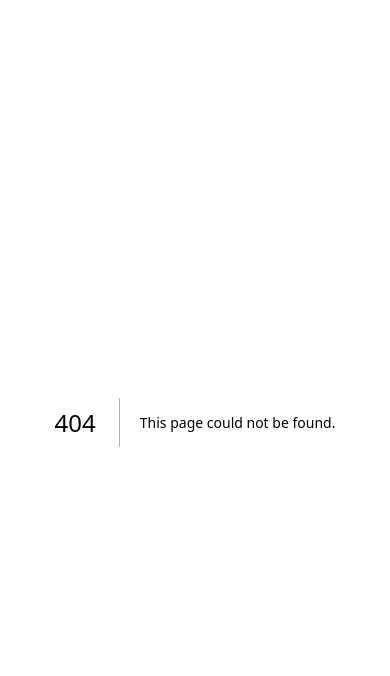
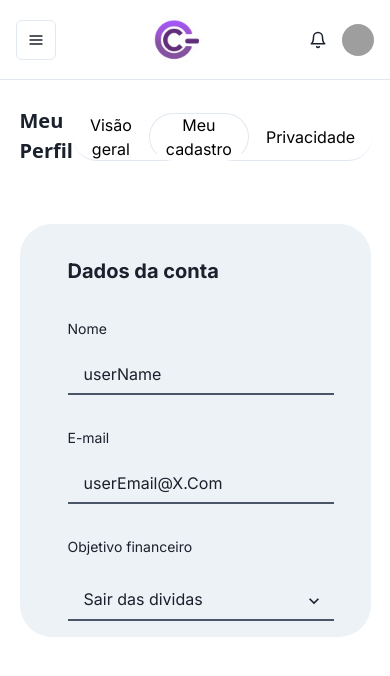
Before and after one commit to Coin-Capital/CC-Front-End, a Next.js app: page /myprofile in a window 390 px wide. Before the commit this address had no page. Shown: the top 676 px of the page. Built offline with nearby package versions, Linux system fonts and the light colour scheme; grey boxes are pictures that could not be loaded.

Commit message:
[ REF ]: refactoring UI/Design add: responsiviness

```diff
--- a/package.json
+++ b/package.json
@@ -11,6 +11,7 @@
   "dependencies": {
     "@chakra-ui/next-js": "^2.1.5",
     "@chakra-ui/react": "^2.8.0",
+    "@chakra-ui/theme": "^3.2.0",
     "@emotion/react": "^11.11.1",
     "@emotion/styled": "^11.11.0",
     "@react-icons/all-files": "^4.1.0",
--- a/src/app/auth/page.tsx
+++ b/src/app/auth/page.tsx
@@ -15,14 +15,25 @@ function Page() {
         w="screen"
         h="auto"
         justifyContent="center"
-        mt="5%"
+        mt="12%"
         alignItems="center"
+        direction={["column", "column", "column", "row"]}
       >
         <Flex flexDirection="column" w="20rem">
-          <Text w="20rem" textAlign="center" fontSize="2xl" fontWeight="bold">
+          <Text
+            w="20rem"
+            textAlign="center"
+            fontSize={["xl", "xl", "xl", "2xl"]}
+            fontWeight="bold"
+          >
             Hora de transformar suas finanças com a Coin Capital
           </Text>
-          <Image src="/Logo.png" alt="Logo" w="355px" />
+          <Image
+            src="/Logo.png"
+            ml={["65px", "65px", "65px", "0px"]}
+            alt="Logo"
+            w={["200px", "200px", "200px", "355px"]}
+          />
           <Text w="20rem" textAlign="center">
             Seu patrimonio sobre seu controle, e com quem entende de finanças
           </Text>
@@ -35,7 +46,10 @@ function Page() {
           ml="20rem"
         >
           <Flex w="100%" justifyContent="space-evenly" h="auto">
-            <Tabs>
+            <Tabs
+              mr={["18rem", "18rem", "18rem"]}
+              mt={["4rem", "4rem", "4rem"]}
+            >
               <TabList border="none">
                 <Tab
                   _hover={{
@@ -80,8 +94,12 @@ function Page() {
               </TabList>
             </Tabs>
           </Flex>
-          <Flex>{focus === 1 ? <Login /> : null}</Flex>
-          <Flex>{focus === 2 ? <Register /> : null}</Flex>
+          <Flex mr={["18rem", "18rem", "18rem"]}>
+            {focus === 1 ? <Login /> : null}
+          </Flex>
+          <Flex mr={["18rem", "18rem", "18rem"]}>
+            {focus === 2 ? <Register /> : null}
+          </Flex>
         </Flex>
       </Flex>
     </Box>
--- /dev/null
+++ b/src/app/myprofile/page.tsx
@@ -0,0 +1,15 @@
+"use client";
+import React from "react";
+import { Box } from "@chakra-ui/react";
+import MainBox from "@/components/MainBox";
+import SideBar from "@/components/SideBar";
+
+function page() {
+  return (
+    <Box>
+      <SideBar />
+    </Box>
+  );
+}
+
+export default page;
--- a/src/app/page.tsx
+++ b/src/app/page.tsx
@@ -1,14 +1,11 @@
-import SideBar from "@/components/SideBar";
-import Profile from "@/components/MainBox";
+import Page from "./landingpage/page";
 
 function MyApp() {
-
-
   return (
     <div>
-        <SideBar />
+      <Page />
     </div>
-  )
+  );
 }
 
 export default MyApp;
--- a/src/components/MainBox.tsx
+++ b/src/components/MainBox.tsx
@@ -15,7 +15,7 @@ function MainBox() {
         w="screen"
         h="50rem"
         mr="5%"
-        ml="17%"
+        ml={["5%", "5%", "17%", "17%"]}
         color={"slate"}
       >
         <MyProfile />
--- a/src/components/myProfile/MyProfile.tsx
+++ b/src/components/myProfile/MyProfile.tsx
@@ -34,9 +34,10 @@ function MyProfile() {
         <Flex h="48px" alignItems="center" justifyContent="space-between">
           <Text
             w="auto"
-            fontSize="2xl"
+            fontSize={["xl", "xl", "xl", "2xl"]}
             fontFamily="system-ui"
             fontWeight="bold"
+            ml={["0px", "0px", "6rem", "5rem"]}
           >
             Meu Perfil
           </Text>
@@ -49,6 +50,7 @@ function MyProfile() {
                 onClick={() => {
                   setActiveTab(1);
                 }}
+                fontSize="md"
               >
                 Visão geral
               </Tab>
--- a/src/components/myProfile/MyRegister.tsx
+++ b/src/components/myProfile/MyRegister.tsx
@@ -19,10 +19,14 @@ function MyRegister() {
       backgroundColor="gray.100"
       borderRadius="32px"
       justifyContent="space-evenly"
+      ml={["0px", "0px", "2rem", "0px", "0px"]}
     >
-      <Box pb="32px" display="flex">
-        <Box display="flex" flexDirection="column">
-          <Box mt="32px" w="full"></Box>
+      <Box
+        pb="32px"
+        display="flex"
+        flexDirection={["column", "column", "column", "column"]}
+      >
+        <Box display="flex" flexDirection="column" ml="40px">
           <Text fontSize="xl" fontWeight="bold">
             Meus Dados
           </Text>
@@ -31,7 +35,7 @@ function MyRegister() {
           </Text>
           <Input
             mt="16px"
-            w="auto"
+            w="25rem"
             border="none"
             borderBottom="2px"
             borderBottomColor="gray.600"
@@ -46,29 +50,11 @@ function MyRegister() {
             value={user.name}
           ></Input>
           <Text fontSize="14px" marginTop="32px">
-            Como você gostaria de ser chamado ?
-          </Text>
-          <Input
-            mt="16px"
-            w="auto"
-            border="none"
-            borderBottom="2px"
-            borderBottomColor="gray.600"
-            _focusVisible={{
-              border: "none",
-              borderBottom: "2px",
-              borderBottomColor: "purple",
-              _hover: { borderColor: "purple" },
-            }}
-            borderRadius="0px"
-            _hover={{ borderColor: "black" }}
-          ></Input>
-          <Text fontSize="14px" marginTop="32px">
             E-mail
           </Text>
           <Input
             mt="16px"
-            w="auto"
+            w="25rem"
             border="none"
             borderBottom="2px"
             borderBottomColor="gray.600"
@@ -87,7 +73,7 @@ function MyRegister() {
           </Text>
           <Input
             mt="16px"
-            w="auto"
+            w="25rem"
             border="none"
             borderBottom="2px"
             borderBottomColor="gray.600"
@@ -107,7 +93,7 @@ function MyRegister() {
           </Text>
           <Input
             mt="16px"
-            w="auto"
+            w="25rem"
             border="none"
             borderBottom="2px"
             borderBottomColor="gray.600"
--- a/src/components/myProfile/Overview.tsx
+++ b/src/components/myProfile/Overview.tsx
@@ -20,14 +20,27 @@ function Overview() {
       backgroundColor="gray.100"
       borderRadius="32px"
       pb="16px"
+      ml={["0px", "0xp", "0px", "3rem"]}
     >
-      <Flex ml="42px" mt="32px" flexDirection="column">
+      <Flex
+        ml={["3rem", "3rem", "0px", "3rem"]}
+        mt="32px"
+        flexDirection="column"
+      >
         <Box>
-          <Text fontSize="xl" fontWeight="bold">
+          <Text
+            fontSize="xl"
+            fontWeight="bold"
+            ml={["0px", "0px", "8rem", "0px"]}
+          >
             Dados da conta
           </Text>
         </Box>
-        <Text fontSize="14px" marginTop="32px">
+        <Text
+          fontSize="14px"
+          marginTop="32px"
+          ml={["0px", "0px", "8rem", "0px"]}
+        >
           Nome
         </Text>
         <Input
@@ -45,8 +58,13 @@ function Overview() {
           borderRadius="0px"
           _hover={{ borderColor: "black" }}
           value={user.name}
+          ml={["0px", "0px", "8rem", "0px"]}
         ></Input>
-        <Text fontSize="14px" marginTop="32px">
+        <Text
+          fontSize="14px"
+          marginTop="32px"
+          ml={["0px", "0px", "8rem", "0px"]}
+        >
           E-mail
         </Text>
         <Input
@@ -64,8 +82,13 @@ function Overview() {
           borderRadius="0px"
           _hover={{ borderColor: "black" }}
           value={user.email}
+          ml={["0px", "0px", "8rem", "0px"]}
         ></Input>
-        <Text fontSize="14px" marginTop="32px">
+        <Text
+          fontSize="14px"
+          marginTop="32px"
+          ml={["0px", "0px", "8rem", "0px"]}
+        >
           Objetivo financeiro
         </Text>
         <Select
@@ -86,6 +109,7 @@ function Overview() {
             borderBottomColor: "purple",
             _hover: { borderColor: "purple" },
           }}
+          ml={["0px", "0px", "8rem", "0px"]}
         >
           <option value="option1">Sair das dividas</option>
           <option value="option2">Começar a economizar</option>
@@ -93,8 +117,18 @@ function Overview() {
           <option value="option4">Otimizar investimentos</option>
         </Select>
       </Flex>
-      <Box boxSize="sm" display="flex" alignItems="center">
-        <Image src={`${user.perfImg}`} alt="imagem de perfil" />
+      <Box
+        flexDirection="row-reverse"
+        boxSize="sm"
+        display="flex"
+        justifyContent={["", "", "", "start"]}
+        alignItems={["start", "start", "start", "start"]}
+      >
+        <Image
+          w={["0px", "10rem", "10rem", "25rem"]}
+          src={`${user.perfImg}`}
+          alt="imagem de perfil"
+        />
       </Box>
     </Box>
   );
--- a/src/components/myProfile/Privace.tsx
+++ b/src/components/myProfile/Privace.tsx
@@ -13,15 +13,18 @@ function Privace() {
       flexDirection="column"
       backgroundColor="gray.100"
       padding="32px"
+      alignItems={["center", "center", "center", "center"]}
     >
-      <Flex>
+      <Flex flexDirection={["column", "column", "column"]}>
         <Box
-          w="45rem"
+          w={["", "", "25rem", "43rem"]}
           display="flex"
           flexDirection="column"
           padding="32px"
           backgroundColor="white"
           borderRadius="24px"
+          ml={["0px", "0px", "4rem", "2rem"]}
+          alignSelf="center"
         >
           <Text fontSize="2xl" fontFamily="system-ui" fontWeight="bold">
             Começar do zero
@@ -41,13 +44,15 @@ function Privace() {
           </Button>
         </Box>
         <Box
-          w="45rem"
-          ml="32px"
+          w={["", "", "25rem", "43rem"]}
+          mt={["32px", "32px", "32px", "32px"]}
+          ml={["0px", "0px", "4rem", "2rem"]}
           display="flex"
           flexDirection="column"
           padding="32px"
           backgroundColor="white"
           borderRadius="24px"
+          alignSelf="center"
         >
           <Text fontSize="2xl" fontFamily="system-ui" fontWeight="bold">
             Excluir Cadastro
@@ -67,15 +72,15 @@ function Privace() {
             Excluir cadastro
           </Button>
         </Box>
-      </Flex>
         <Box
           display="flex"
-        w="45rem"
+          w={["", "", "25rem", "43rem"]}
           flexDirection="column"
-        mt="32px"
+          mt={["32px", "32px", "32px", "32px"]}
           padding="32px"
           backgroundColor="white"
           borderRadius="24px"
+          ml={["0px", "0px", "5rem", "2rem"]}
         >
           <Text fontSize="2xl" fontFamily="system-ui" fontWeight="bold">
             Exportar Dados
@@ -94,6 +99,7 @@ function Privace() {
             Exportar Dados
           </Button>
         </Box>
+      </Flex>
     </Box>
   );
 }
```
Also changed, not shown: src/app/landingpage/page.tsx (+14 -9 lines), 1 other file (tests, documents, lock files or other folders). Lines whose indentation alone changed are shown as unchanged.
